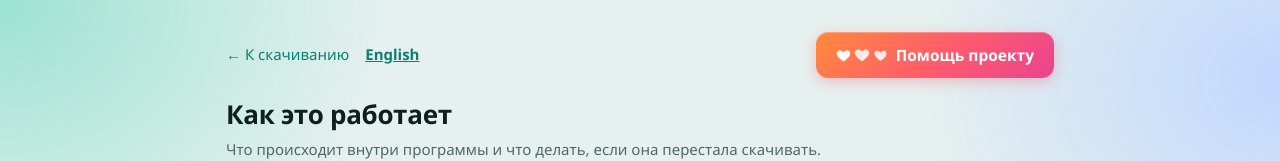
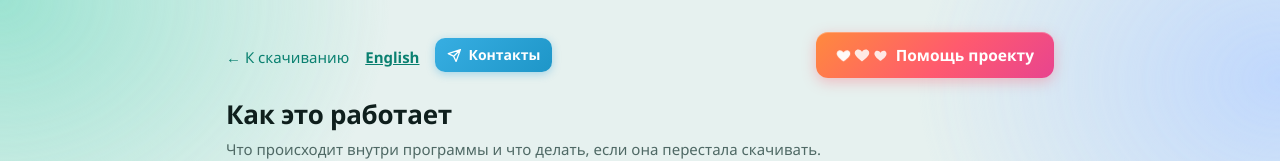
Before and after one commit to OlegChe77/universal-downloader, a browser extension: page web/help.html in a window 1280 px wide. Shown: the top 161 px of the page. Drawn offline with Linux system fonts and the light colour scheme.

Commit message:
Справка: кнопка «Контакты» (синяя, Telegram-канал) в шапке русской и английской страниц

```diff
--- a/web/help.html
+++ b/web/help.html
@@ -85,6 +85,15 @@
   @media (prefers-color-scheme: dark) {
     :root:not([data-theme="light"]) a.donate { box-shadow: 0 4px 16px rgba(255, 90, 110, .22), inset 0 1px 0 rgba(255, 255, 255, .2); }
   }
+  /* «Контакты» — синяя, цвет Telegram */
+  a.contact {
+    display: inline-flex; align-items: center; gap: 6px; padding: 6px 12px; border-radius: 10px;
+    font-size: 14px; font-weight: 600; text-decoration: none; color: #fff;
+    background: linear-gradient(135deg, #37aee2 0%, #1e96c8 100%); box-shadow: 0 2px 8px rgba(34, 158, 217, .35);
+    transition: filter .15s, transform .15s;
+  }
+  a.contact:hover { filter: brightness(1.08); transform: translateY(-1px); }
+  a.contact svg { width: 15px; height: 15px; fill: none; stroke: currentColor; stroke-width: 2; stroke-linecap: round; stroke-linejoin: round; }
   h1 { font-size: 26px; margin: 0 0 4px; letter-spacing: -0.01em; }
   h2 { font-size: 19px; margin: 36px 0 12px; }
   .sub { color: var(--muted); margin: 0; }
@@ -177,7 +186,8 @@
 <main>
   <div class="head-row">
     <span class="head-left"><a class="back" href="/">← К скачиванию</a>
-      <button class="link lang-link" id="lang" type="button" lang="en" title="Switch to English">English</button></span>
+      <button class="link lang-link" id="lang" type="button" lang="en" title="Switch to English">English</button>
+      <a class="contact" href="https://t.me/PravDoruB" target="_blank" rel="noopener" title="Связаться с автором — Telegram-канал"><svg viewBox="0 0 24 24" aria-hidden="true"><path d="M21.5 2.5 10.5 13.5M21.5 2.5l-7 19-4-8.5-8.5-4z"/></svg>Контакты</a></span>
     <a class="donate" href="https://dalink.to/olegche" target="_blank" rel="noopener"
        title="Поддержать разработку программы (DonationAlerts)">
       <span class="hearts" aria-hidden="true"><svg viewBox="0 0 24 24"><path d="M12 20.5s-7.5-4.6-9.3-9.4C1.5 7.8 3.6 4.5 7 4.5c2 0 3.5 1.1 5 3 1.5-1.9 3-3 5-3 3.4 0 5.5 3.3 4.3 6.6-1.8 4.8-9.3 9.4-9.3 9.4z"/></svg><svg viewBox="0 0 24 24"><path d="M12 20.5s-7.5-4.6-9.3-9.4C1.5 7.8 3.6 4.5 7 4.5c2 0 3.5 1.1 5 3 1.5-1.9 3-3 5-3 3.4 0 5.5 3.3 4.3 6.6-1.8 4.8-9.3 9.4-9.3 9.4z"/></svg><svg viewBox="0 0 24 24"><path d="M12 20.5s-7.5-4.6-9.3-9.4C1.5 7.8 3.6 4.5 7 4.5c2 0 3.5 1.1 5 3 1.5-1.9 3-3 5-3 3.4 0 5.5 3.3 4.3 6.6-1.8 4.8-9.3 9.4-9.3 9.4z"/></svg></span>Помощь проекту
```
Also changed, not shown: web/help.en.html (+11 -1 lines).
